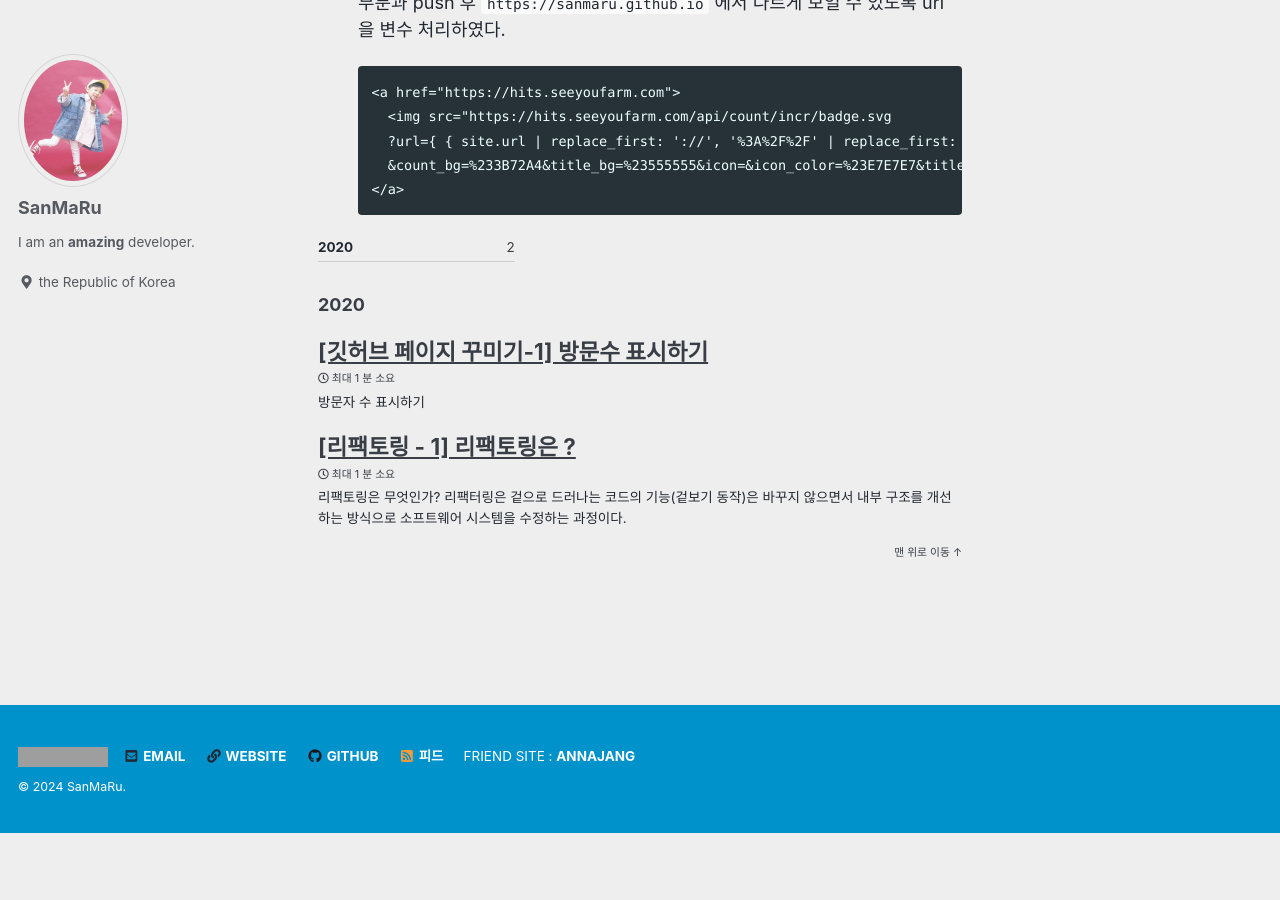
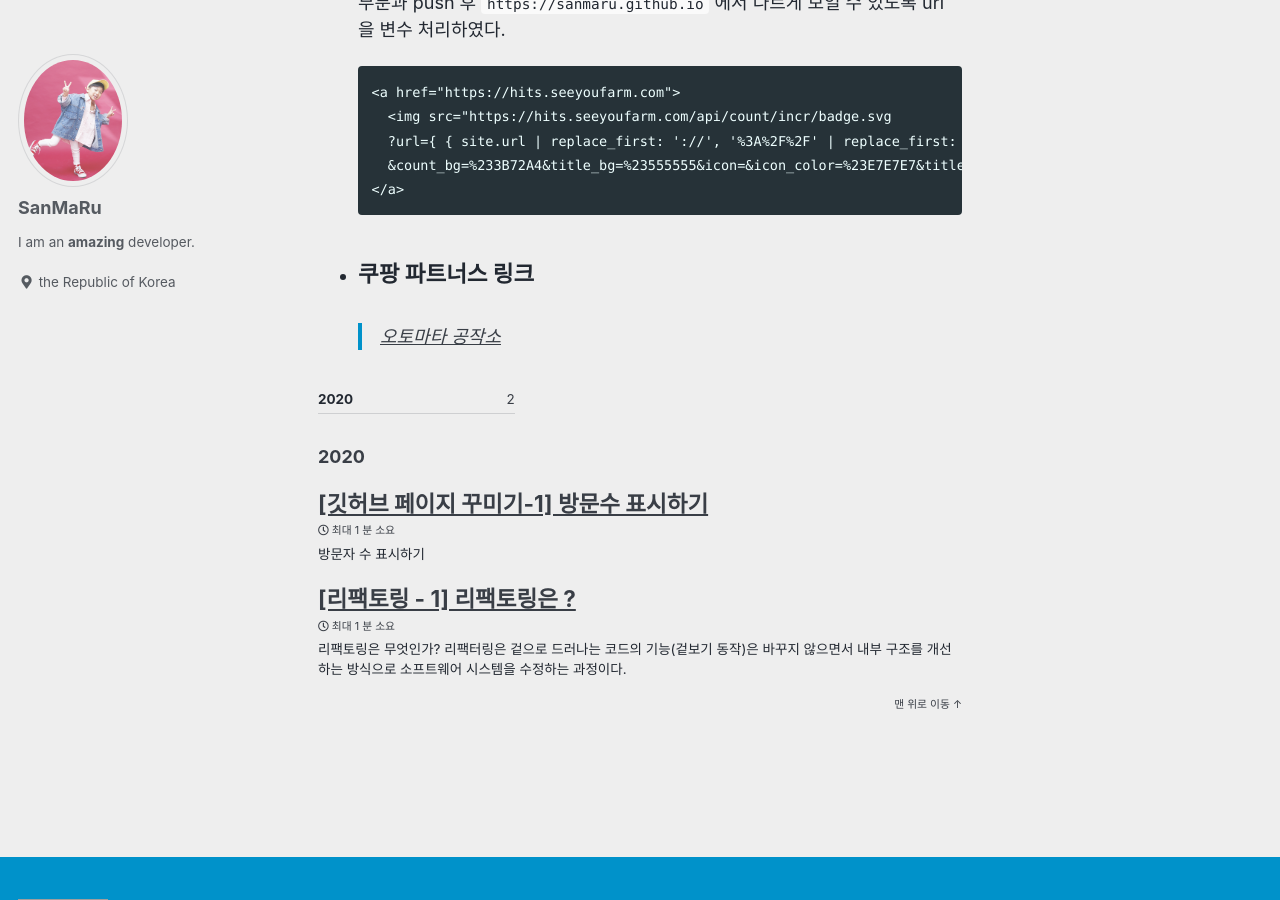
Before and after one commit to sanmaru/sanmaru.github.io, a Jekyll site: the page built from _posts/github/2020-12-12-방문수-표시하기.md, in a window 1280 px wide and 900 px high, scrolled down 913 px. Built offline with Jekyll 4.4.1, drawn with Linux system fonts in a browser that asks for light colours; cached includes are drawn as plain includes; before the commit the page ends 1746 px from its top, so only the background shows below that; grey boxes are pictures that could not be loaded.

Commit message:
Update 2020-12-12-방문수-표시하기.md

````diff
--- a/_posts/github/2020-12-12-방문수-표시하기.md
+++ b/_posts/github/2020-12-12-방문수-표시하기.md
@@ -41,3 +41,6 @@ tag: ["깃허브", "페이지", "github", "page", "hits", "count"]
     &count_bg=%233B72A4&title_bg=%23555555&icon=&icon_color=%23E7E7E7&title=visits&edge_flat=true"/>
   </a>
   ```
+
+- ## 쿠팡 파트너스 링크
+  > [오토마타 공작소](https://link.coupang.com/a/bX36LK)
````
